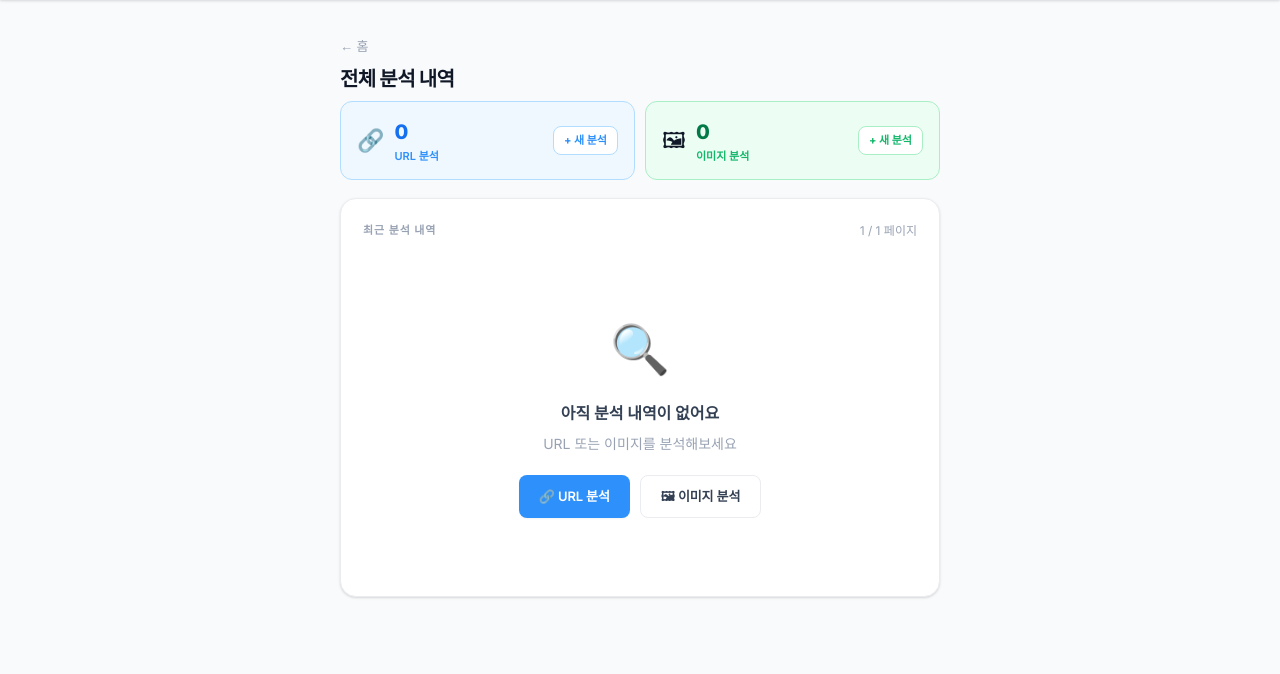
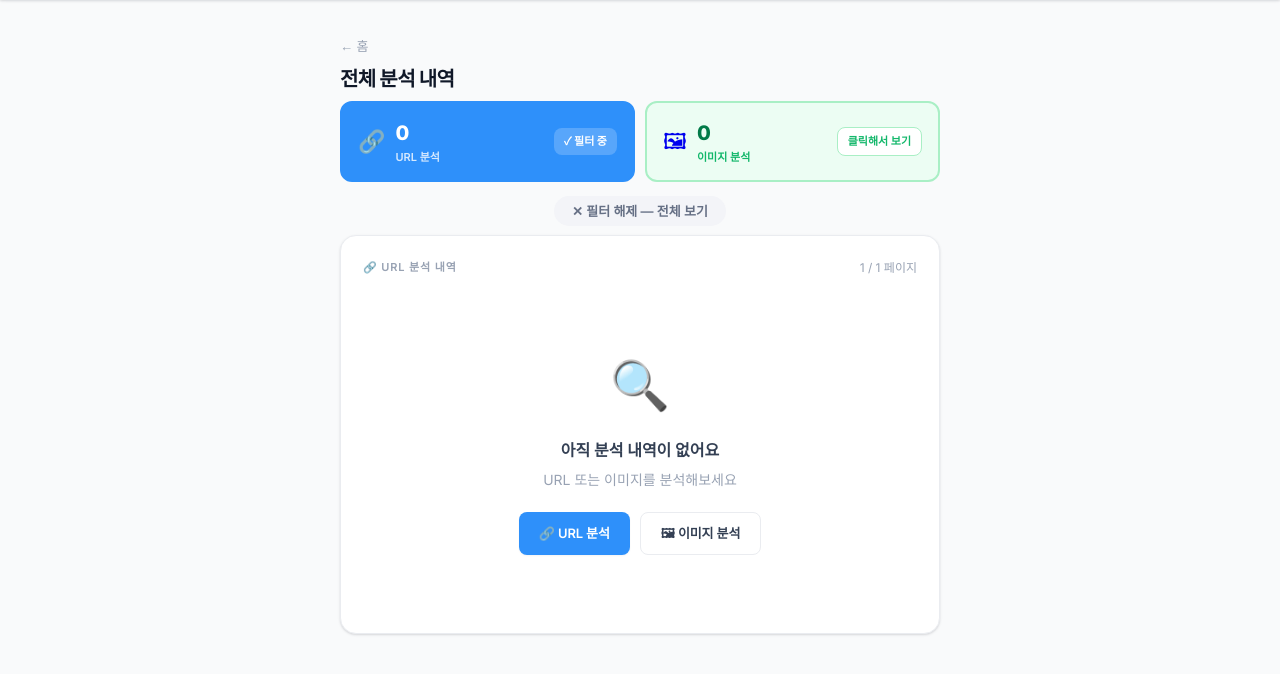
Before and after one commit to abffks99-create/Codeshot_amen, a Flask app: page /history?tab=crawling in a window 1280 px wide. Shown: the part 60-734 px from the top of the page. Run offline with Flask 3, Linux system fonts and the light colour scheme; the visitor is signed in with stand-in values (Sample User, id 1); tables that the repository leaves empty hold one stand-in row (values such as "Sample post"); parts of the project's set-up code (start-up, migrations or seed data) failed here and were passed over.

Commit message:
효린 수정 요청 사항 반영

```diff
--- a/app.py
+++ b/app.py
@@ -13,7 +13,7 @@ try:
     from openphish_updater import start_background_updater
     _has_updater = True
 except Exception as e:
-    print(f'⚠️ OpenPhish 로딩 실패(무시): {e}')
+    print(f"⚠️ OpenPhish 업데이터 로딩 실패(무시): {e}")
     _has_updater = False
 
 # ─── 환경변수 로드 (.env 파일) ───────────────────────────────
@@ -190,24 +190,49 @@ def main():
 def history():
     if 'user_id' not in session: return redirect(url_for('login'))
     page = request.args.get('page', 1, type=int)
+    tab  = request.args.get('tab', 'all')  # all, crawling, upload
     per_page = 10
 
     db = get_db(); cur = db.cursor(dictionary=True)
-    query = """
-        SELECT c.cr_idx AS id, c.cr_url AS title, c.created_at,
-               d.ciritical_level, d.deep_idx AS analysis_id, 'crawling' AS type, c.cr_idx AS record_id
-        FROM tb_crawling c
-        LEFT JOIN tb_deep_crawling d ON c.cr_idx = d.crawling_idx
-        WHERE c.id = %s
-        UNION ALL
-        SELECT u.upload_idx AS id, u.file_name AS title, u.uploaded_at AS created_at,
-               d.deep_result AS ciritical_level, d.deep_idx AS analysis_id, 'upload' AS type, u.upload_idx AS record_id
-        FROM tb_upload u
-        LEFT JOIN tb_deep_upload d ON u.upload_idx = d.upload_idx
-        WHERE u.id = %s
-        ORDER BY created_at DESC
-    """
-    cur.execute(query, (session['user_id'], session['user_id']))
+
+    if tab == 'crawling':
+        # URL만 필터
+        query = """
+            SELECT c.cr_idx AS id, c.cr_url AS title, c.created_at,
+                   d.ciritical_level, d.deep_idx AS analysis_id, 'crawling' AS type, c.cr_idx AS record_id
+            FROM tb_crawling c
+            LEFT JOIN tb_deep_crawling d ON c.cr_idx = d.crawling_idx
+            WHERE c.id = %s ORDER BY c.created_at DESC
+        """
+        cur.execute(query, (session['user_id'],))
+    elif tab == 'upload':
+        # 이미지만 필터
+        query = """
+            SELECT u.upload_idx AS id, u.file_name AS title, u.uploaded_at AS created_at,
+                   d.deep_result AS ciritical_level, d.deep_idx AS analysis_id, 'upload' AS type, u.upload_idx AS record_id
+            FROM tb_upload u
+            LEFT JOIN tb_deep_upload d ON u.upload_idx = d.upload_idx
+            WHERE u.id = %s ORDER BY u.uploaded_at DESC
+        """
+        cur.execute(query, (session['user_id'],))
+    else:
+        # 전체
+        query = """
+            SELECT c.cr_idx AS id, c.cr_url AS title, c.created_at,
+                   d.ciritical_level, d.deep_idx AS analysis_id, 'crawling' AS type, c.cr_idx AS record_id
+            FROM tb_crawling c
+            LEFT JOIN tb_deep_crawling d ON c.cr_idx = d.crawling_idx
+            WHERE c.id = %s
+            UNION ALL
+            SELECT u.upload_idx AS id, u.file_name AS title, u.uploaded_at AS created_at,
+                   d.deep_result AS ciritical_level, d.deep_idx AS analysis_id, 'upload' AS type, u.upload_idx AS record_id
+            FROM tb_upload u
+            LEFT JOIN tb_deep_upload d ON u.upload_idx = d.upload_idx
+            WHERE u.id = %s
+            ORDER BY created_at DESC
+        """
+        cur.execute(query, (session['user_id'], session['user_id']))
+
     all_records = cur.fetchall()
 
     cur.execute("SELECT COUNT(*) AS cnt FROM tb_crawling WHERE id=%s", (session['user_id'],))
@@ -221,7 +246,7 @@ def history():
     records = all_records[(page-1)*per_page : page*per_page]
 
     return render_template('history.html', records=records, page=page,
-                           total_pages=total_pages, url_cnt=url_cnt, img_cnt=img_cnt)
+                           total_pages=total_pages, url_cnt=url_cnt, img_cnt=img_cnt, tab=tab)
 
 # ─── 분석 내역 개별 삭제 ────────────────────────────────────
 @app.route('/delete/upload/<int:upload_idx>', methods=['POST'])
--- a/templates/history.html
+++ b/templates/history.html
@@ -88,30 +88,61 @@
   </div>
   <div class="page-title" style="margin-bottom:6px;">전체 분석 내역</div>
 
-  <!-- URL / 이미지 건수 요약 -->
+  <!-- URL / 이미지 건수 요약 (클릭 시 필터) -->
   <div style="display:flex;gap:10px;margin-bottom:18px;">
-    <div style="flex:1;background:#EFF8FF;border:1px solid #B2DDFF;border-radius:12px;padding:14px 16px;display:flex;align-items:center;gap:10px;">
+    <!-- URL 필터 카드 -->
+    <a href="/history?tab=crawling" style="flex:1;text-decoration:none;
+      background:{% if tab == 'crawling' %}#2E90FA{% else %}#EFF8FF{% endif %};
+      border:2px solid {% if tab == 'crawling' %}#2E90FA{% else %}#B2DDFF{% endif %};
+      border-radius:12px;padding:14px 16px;display:flex;align-items:center;gap:10px;
+      transition:all 0.2s;">
       <span style="font-size:22px;">🔗</span>
       <div>
-        <div style="font-size:20px;font-weight:800;color:#1570EF;">{{ url_cnt }}</div>
-        <div style="font-size:11px;color:#2E90FA;font-weight:600;">URL 분석</div>
+        <div style="font-size:20px;font-weight:800;color:{% if tab == 'crawling' %}#fff{% else %}#1570EF{% endif %};">{{ url_cnt }}</div>
+        <div style="font-size:11px;font-weight:600;color:{% if tab == 'crawling' %}rgba(255,255,255,0.8){% else %}#2E90FA{% endif %};">URL 분석</div>
       </div>
-      <a href="/crawl" style="margin-left:auto;font-size:11px;font-weight:700;color:#2E90FA;text-decoration:none;background:#fff;padding:5px 10px;border-radius:8px;border:1px solid #B2DDFF;">+ 새 분석</a>
-    </div>
-    <div style="flex:1;background:#ECFDF3;border:1px solid #A9EFC5;border-radius:12px;padding:14px 16px;display:flex;align-items:center;gap:10px;">
+      {% if tab == 'crawling' %}
+      <span style="margin-left:auto;font-size:11px;font-weight:700;color:#fff;background:rgba(255,255,255,0.2);padding:5px 10px;border-radius:8px;">✓ 필터 중</span>
+      {% else %}
+      <span style="margin-left:auto;font-size:11px;font-weight:700;color:#2E90FA;background:#fff;padding:5px 10px;border-radius:8px;border:1px solid #B2DDFF;">클릭해서 보기</span>
+      {% endif %}
+    </a>
+    <!-- 이미지 필터 카드 -->
+    <a href="/history?tab=upload" style="flex:1;text-decoration:none;
+      background:{% if tab == 'upload' %}#12B76A{% else %}#ECFDF3{% endif %};
+      border:2px solid {% if tab == 'upload' %}#12B76A{% else %}#A9EFC5{% endif %};
+      border-radius:12px;padding:14px 16px;display:flex;align-items:center;gap:10px;
+      transition:all 0.2s;">
       <span style="font-size:22px;">🖼</span>
       <div>
-        <div style="font-size:20px;font-weight:800;color:#027A48;">{{ img_cnt }}</div>
-        <div style="font-size:11px;color:#12B76A;font-weight:600;">이미지 분석</div>
+        <div style="font-size:20px;font-weight:800;color:{% if tab == 'upload' %}#fff{% else %}#027A48{% endif %};">{{ img_cnt }}</div>
+        <div style="font-size:11px;font-weight:600;color:{% if tab == 'upload' %}rgba(255,255,255,0.8){% else %}#12B76A{% endif %};">이미지 분석</div>
       </div>
-      <a href="/upload" style="margin-left:auto;font-size:11px;font-weight:700;color:#12B76A;text-decoration:none;background:#fff;padding:5px 10px;border-radius:8px;border:1px solid #A9EFC5;">+ 새 분석</a>
-    </div>
+      {% if tab == 'upload' %}
+      <span style="margin-left:auto;font-size:11px;font-weight:700;color:#fff;background:rgba(255,255,255,0.2);padding:5px 10px;border-radius:8px;">✓ 필터 중</span>
+      {% else %}
+      <span style="margin-left:auto;font-size:11px;font-weight:700;color:#12B76A;background:#fff;padding:5px 10px;border-radius:8px;border:1px solid #A9EFC5;">클릭해서 보기</span>
+      {% endif %}
+    </a>
   </div>
+
+  <!-- 전체 보기 버튼 (필터 중일 때만 표시) -->
+  {% if tab in ['crawling', 'upload'] %}
+  <div style="margin-bottom:12px;text-align:center;">
+    <a href="/history" style="font-size:13px;color:#667085;text-decoration:none;background:#F3F4F8;padding:7px 18px;border-radius:20px;font-weight:600;">
+      ✕ 필터 해제 — 전체 보기
+    </a>
+  </div>
+  {% endif %}
 
   <!-- 분석 내역 카드 -->
   <div class="card">
     <div class="section-header">
-      <div class="section-title">최근 분석 내역</div>
+      <div class="section-title">
+        {% if tab == 'crawling' %}🔗 URL 분석 내역
+        {% elif tab == 'upload' %}🖼 이미지 분석 내역
+        {% else %}최근 분석 내역{% endif %}
+      </div>
       <div style="display:flex;align-items:center;gap:10px;">
         <span style="font-size:12px;color:#98A2B3;">{{ page }} / {{ total_pages }} 페이지</span>
         {% if records %}
@@ -198,17 +229,17 @@
       <!-- 페이지네이션 -->
       <div style="display:flex;justify-content:center;align-items:center;gap:8px;margin-top:20px;padding-top:16px;border-top:1px solid #F3F4F8;">
         {% if page > 1 %}
-        <a href="/history?page={{ page-1 }}" class="btn btn-secondary btn-sm" style="padding:6px 14px;">← 이전</a>
+        <a href="/history?tab={{ tab }}&page={{ page-1 }}" class="btn btn-secondary btn-sm" style="padding:6px 14px;">← 이전</a>
         {% endif %}
         {% for p in range(1, total_pages+1) %}
-        <a href="/history?page={{ p }}"
+        <a href="/history?tab={{ tab }}&page={{ p }}"
            style="padding:6px 12px;border-radius:8px;font-size:13px;font-weight:600;text-decoration:none;
                   {% if p == page %}background:#2E90FA; color:#fff; {% else %}background:#F3F4F8; color:#667085;{% endif %}">
           {{ p }}
         </a>
         {% endfor %}
         {% if page < total_pages %}
-        <a href="/history?page={{ page+1 }}" class="btn btn-secondary btn-sm" style="padding:6px 14px;">다음 →</a>
+        <a href="/history?tab={{ tab }}&page={{ page+1 }}" class="btn btn-secondary btn-sm" style="padding:6px 14px;">다음 →</a>
         {% endif %}
       </div>
 
```
